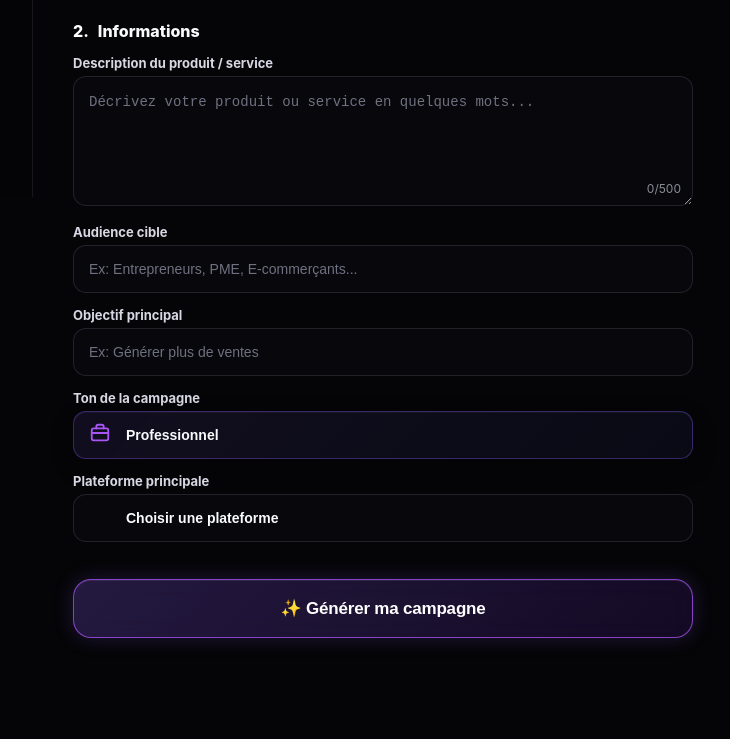
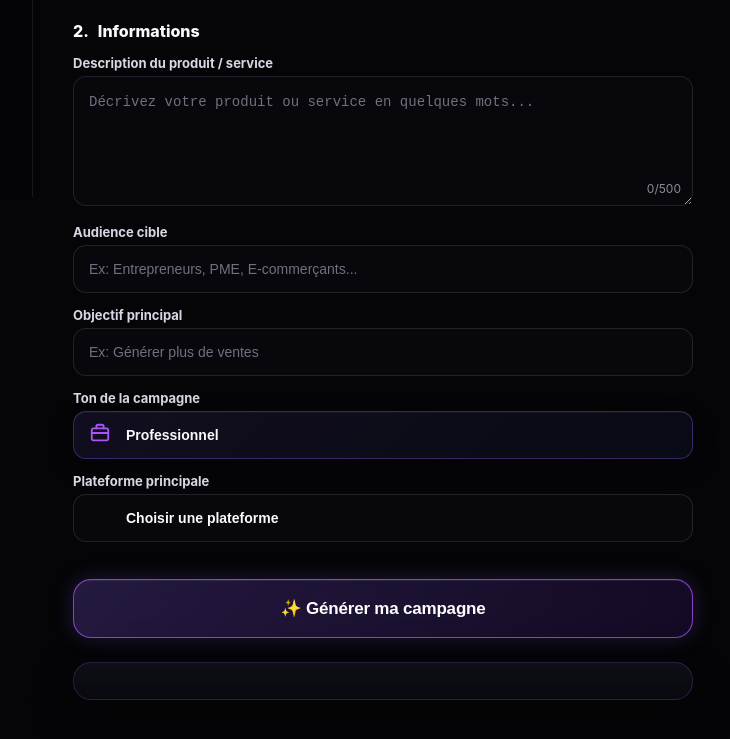
Before and after one commit to mikerivest91-prog/Vira-backend, a website: page public/index.html in a window 1280 px wide. Shown: the part 603-1342 px from the top of the page, without its empty margins (207-937 px from the left). Drawn offline with Linux system fonts and the light colour scheme.

Commit message:
Add styles for campaign dashboard
Added styles for campaign dashboard including margin, padding, border, background gradient, and box shadow.

```diff
--- a/public/index.html
+++ b/public/index.html
@@ -256,7 +256,17 @@ letter-spacing: 1.5px;
   margin-top: 20px;
   text-align: left;
 }
-
+.campaign-dashboard {
+  margin-top: 28px;
+  padding: 20px;
+  border-radius: 20px;
+  background:
+    linear-gradient(145deg, rgba(139, 92, 246, 0.08), rgba(8, 8, 14, 0.96));
+  border: 1px solid rgba(139, 92, 246, 0.22);
+  box-shadow:
+    inset 0 1px 0 rgba(255, 255, 255, 0.04),
+    0 20px 50px rgba(0, 0, 0, 0.30);
+}
 .campaign-result h2 {
   margin: 0 0 20px;
   font-size: 26px;
@@ -1487,7 +1497,7 @@ platformSelect.addEventListener("change", function () {
 </button>
 <div id="scenarioStatus"></div>
 
-<div id="scenarioResult" class="campaign-result"></div>
+<div id="scenarioResult" class="campaign-result campaign-dashboard"></div>
 <button id="validateScenario" type="button"
   disabled style="display:none;">
  ✅ Valider la campagne
```
